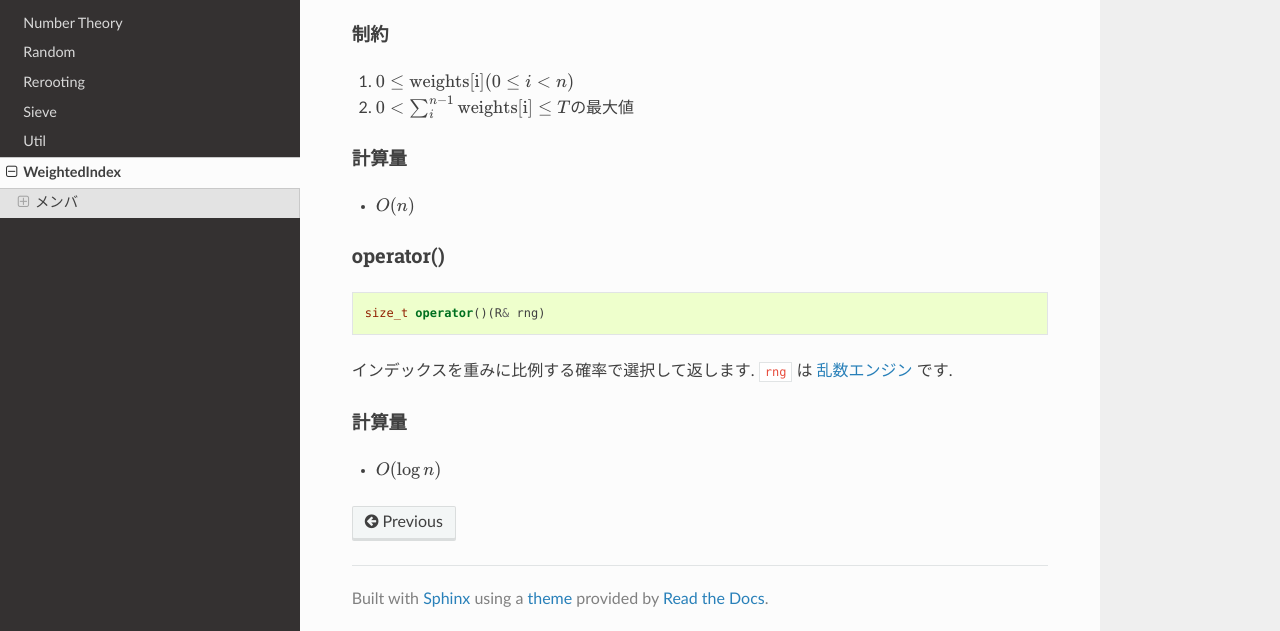
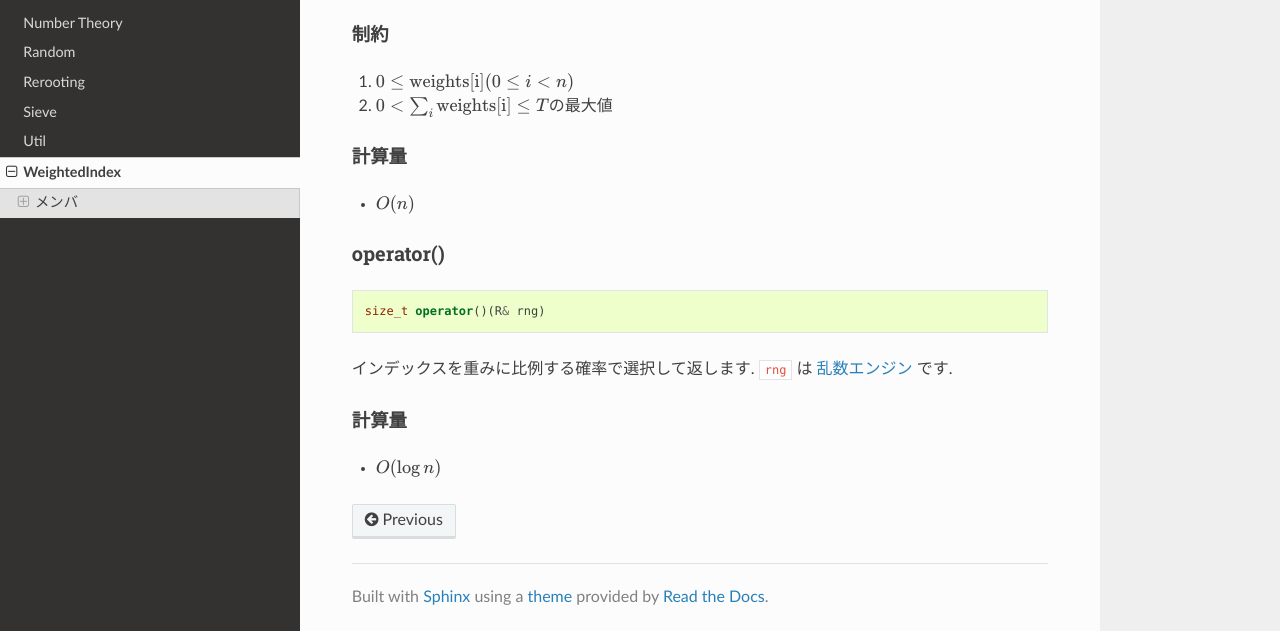
Before and after one commit to prfss/aclib-cpp, a Sphinx documentation site: the page built from doc/weighted_index.rst, in a window 1280 px wide and 1116 px high. Shown: the part 482-1113 px from the top of the window. Built offline with Sphinx 7.4.7 and the Read the Docs theme 2.0.0, drawn with Linux system fonts in a browser that asks for light colours.

Commit message:
数式を修正

```diff
--- a/doc/weighted_index.rst
+++ b/doc/weighted_index.rst
@@ -20,7 +20,7 @@ WeightedIndex
 制約
 ----
 1. :math:`0 \le \mathrm{weights[i]} (0 \le i \lt n)`
-2. :math:`0 \lt \sum_{i}^{n-1} \mathrm{weights[i]} \le Tの最大値`
+2. :math:`0 \lt \sum_{i} \mathrm{weights[i]} \le Tの最大値`
 
 計算量
 ------
```
